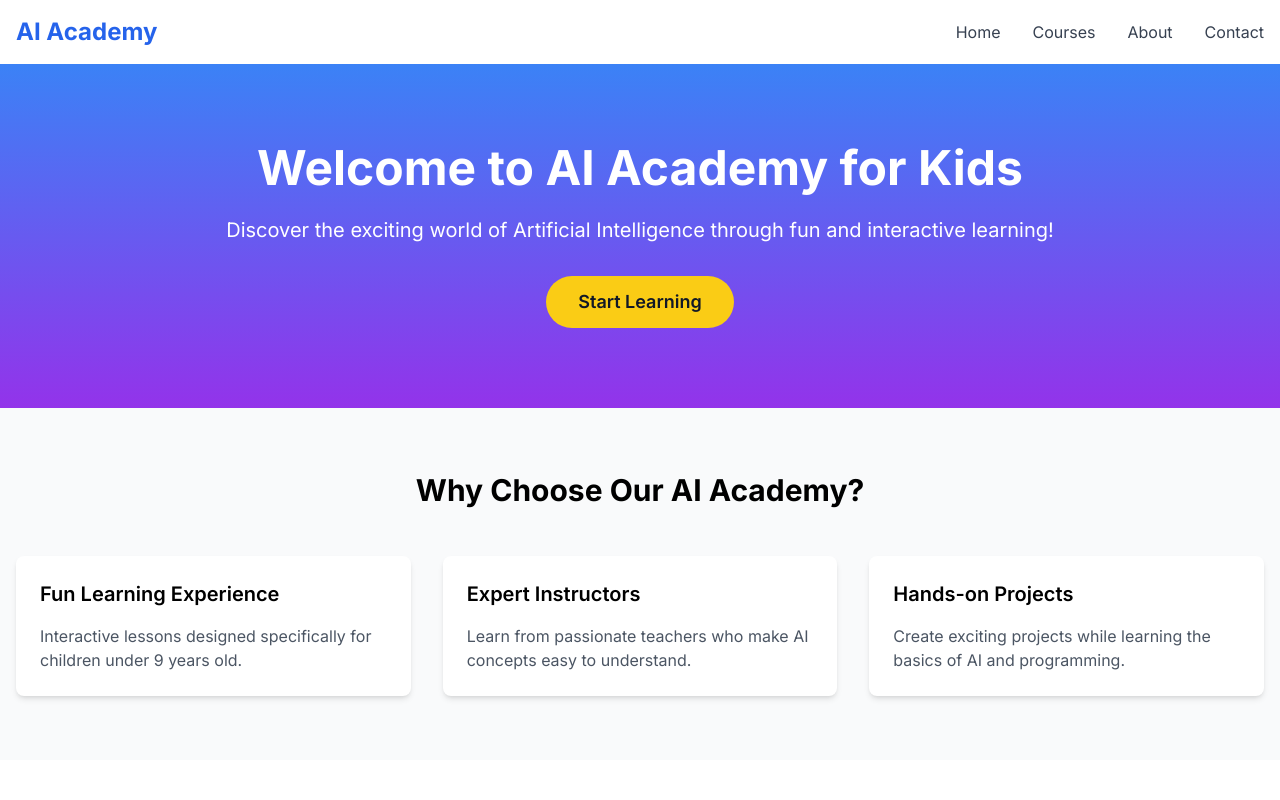
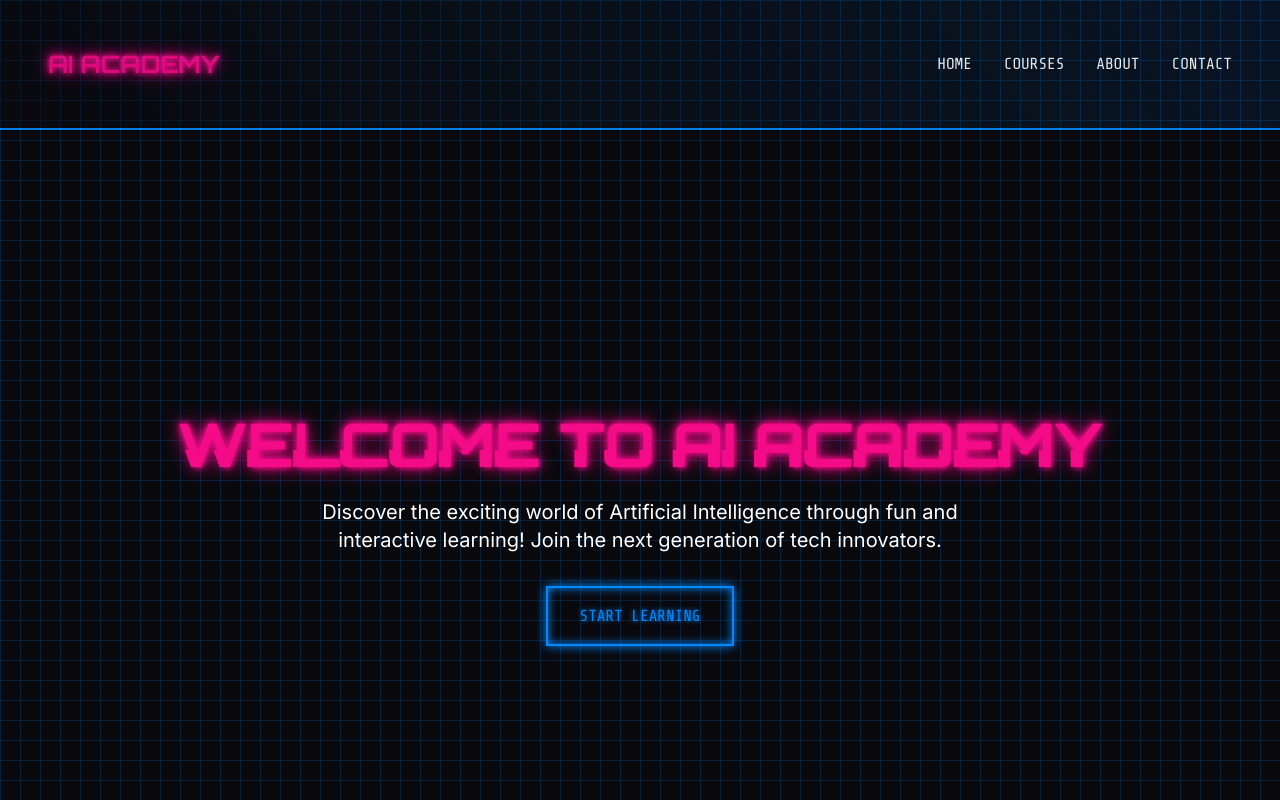
Before and after one commit to yamatokhee/ai-academy, a Next.js app: page / in a window 1280 px wide. Shown: the top 800 px of the page. Built offline with nearby package versions, Linux system fonts and the light colour scheme.

Commit message:
Add cyberpunk theme with animations and neon effects

```diff
--- a/app/layout.tsx
+++ b/app/layout.tsx
@@ -2,6 +2,7 @@ import React from 'react'
 import type { Metadata } from 'next'
 import { Inter } from 'next/font/google'
 import './globals.css'
+import './styles/cyberpunk.css'
 import Link from 'next/link'
 
 const inter = Inter({ subsets: ['latin'] })
@@ -18,25 +19,26 @@ export default function RootLayout({
 }) {
   return (
     <html lang="en">
-      <body className={inter.className}>
+      <body className={`${inter.className} cyberpunk-container`}>
+        <div className="grid-background"></div>
         {/* Navigation */}
-        <nav className="bg-white shadow-md">
+        <nav className="cyberpunk-header">
           <div className="container mx-auto px-4">
             <div className="flex justify-between items-center h-16">
-              <Link href="/" className="text-2xl font-bold text-blue-600">
+              <Link href="/" className="cyberpunk-text text-2xl font-bold">
                 AI Academy
               </Link>
-              <div className="hidden md:flex space-x-8">
-                <Link href="/" className="text-gray-700 hover:text-blue-600">
+              <div className="hidden md:flex space-x-8 cyberpunk-nav">
+                <Link href="/" className="text-white hover:text-accent-2 transition-colors">
                   Home
                 </Link>
-                <Link href="/courses" className="text-gray-700 hover:text-blue-600">
+                <Link href="/courses" className="text-white hover:text-accent-2 transition-colors">
                   Courses
                 </Link>
-                <Link href="/about" className="text-gray-700 hover:text-blue-600">
+                <Link href="/about" className="text-white hover:text-accent-2 transition-colors">
                   About
                 </Link>
-                <Link href="/contact" className="text-gray-700 hover:text-blue-600">
+                <Link href="/contact" className="text-white hover:text-accent-2 transition-colors">
                   Contact
                 </Link>
               </div>
@@ -47,40 +49,40 @@ export default function RootLayout({
         {children}
 
         {/* Footer */}
-        <footer className="bg-gray-800 text-white py-8">
+        <footer className="bg-primary-dark text-white py-8 border-t-2 border-neon-border">
           <div className="container mx-auto px-4">
             <div className="grid grid-cols-1 md:grid-cols-3 gap-8">
               <div>
-                <h3 className="text-xl font-semibold mb-4">AI Academy</h3>
+                <h3 className="cyberpunk-text text-xl font-semibold mb-4">AI Academy</h3>
                 <p className="text-gray-400">Making AI learning fun and accessible for kids.</p>
               </div>
               <div>
-                <h3 className="text-xl font-semibold mb-4">Quick Links</h3>
+                <h3 className="text-xl font-semibold mb-4 text-accent-2">Quick Links</h3>
                 <ul className="space-y-2">
                   <li>
-                    <Link href="/courses" className="text-gray-400 hover:text-white">
+                    <Link href="/courses" className="text-gray-400 hover:text-accent-2 transition-colors">
                       Our Courses
                     </Link>
                   </li>
                   <li>
-                    <Link href="/about" className="text-gray-400 hover:text-white">
+                    <Link href="/about" className="text-gray-400 hover:text-accent-2 transition-colors">
                       About Us
                     </Link>
                   </li>
                   <li>
-                    <Link href="/contact" className="text-gray-400 hover:text-white">
+                    <Link href="/contact" className="text-gray-400 hover:text-accent-2 transition-colors">
                       Contact
                     </Link>
                   </li>
                 </ul>
               </div>
               <div>
-                <h3 className="text-xl font-semibold mb-4">Contact Us</h3>
+                <h3 className="text-xl font-semibold mb-4 text-accent-1">Contact Us</h3>
                 <p className="text-gray-400">Email: info@aiacademy.com</p>
                 <p className="text-gray-400">Phone: (123) 456-7890</p>
               </div>
             </div>
-            <div className="border-t border-gray-700 mt-8 pt-8 text-center">
+            <div className="border-t border-gray-800 mt-8 pt-8 text-center">
               <p className="text-gray-400">&copy; {new Date().getFullYear()} AI Academy. All rights reserved.</p>
             </div>
           </div>
--- a/app/page.tsx
+++ b/app/page.tsx
@@ -1,18 +1,26 @@
-import Image from 'next/image'
+import React from 'react'
 import Link from 'next/link'
 
 export default function Home() {
   return (
     <main className="min-h-screen">
       {/* Hero Section */}
-      <section className="bg-gradient-to-b from-blue-500 to-purple-600 text-white py-20">
-        <div className="container mx-auto px-4">
+      <section className="relative h-screen flex items-center justify-center overflow-hidden">
+        <div className="absolute inset-0 z-0">
+          <div className="grid-background"></div>
+        </div>
+        <div className="container mx-auto px-4 z-10">
           <div className="flex flex-col items-center text-center">
-            <h1 className="text-5xl font-bold mb-6">Welcome to AI Academy for Kids</h1>
-            <p className="text-xl mb-8">Discover the exciting world of Artificial Intelligence through fun and interactive learning!</p>
+            <h1 className="cyberpunk-text text-6xl font-bold mb-6 glitch-effect" data-text="Welcome to AI Academy">
+              Welcome to AI Academy
+            </h1>
+            <p className="text-white text-xl mb-8 max-w-2xl">
+              Discover the exciting world of Artificial Intelligence through fun and interactive learning!
+              Join the next generation of tech innovators.
+            </p>
             <Link
               href="/courses"
-              className="bg-yellow-400 text-gray-900 px-8 py-3 rounded-full text-lg font-semibold hover:bg-yellow-300 transition-colors"
+              className="neon-button"
             >
               Start Learning
             </Link>
@@ -21,65 +29,79 @@ export default function Home() {
       </section>
 
       {/* Features Section */}
-      <section className="py-16 bg-gray-50">
+      <section className="py-16 relative">
         <div className="container mx-auto px-4">
-          <h2 className="text-3xl font-bold text-center mb-12">Why Choose Our AI Academy?</h2>
+          <h2 className="cyberpunk-text text-3xl font-bold text-center mb-12">Why Choose Our AI Academy?</h2>
           <div className="grid grid-cols-1 md:grid-cols-3 gap-8">
-            <div className="bg-white p-6 rounded-lg shadow-md">
-              <h3 className="text-xl font-semibold mb-4">Fun Learning Experience</h3>
-              <p className="text-gray-600">Interactive lessons designed specifically for children under 9 years old.</p>
+            <div className="cyberpunk-card p-6">
+              <h3 className="text-xl font-semibold mb-4 text-accent-2">Fun Learning Experience</h3>
+              <p className="text-gray-300">
+                Interactive lessons designed specifically for children under 9 years old.
+              </p>
             </div>
-            <div className="bg-white p-6 rounded-lg shadow-md">
-              <h3 className="text-xl font-semibold mb-4">Expert Instructors</h3>
-              <p className="text-gray-600">Learn from passionate teachers who make AI concepts easy to understand.</p>
+            <div className="cyberpunk-card p-6">
+              <h3 className="text-xl font-semibold mb-4 text-accent-1">Expert Instructors</h3>
+              <p className="text-gray-300">
+                Learn from passionate teachers who make AI concepts easy to understand.
+              </p>
             </div>
-            <div className="bg-white p-6 rounded-lg shadow-md">
-              <h3 className="text-xl font-semibold mb-4">Hands-on Projects</h3>
-              <p className="text-gray-600">Create exciting projects while learning the basics of AI and programming.</p>
+            <div className="cyberpunk-card p-6">
+              <h3 className="text-xl font-semibold mb-4 text-accent-3">Hands-on Projects</h3>
+              <p className="text-gray-300">
+                Create exciting projects while learning the basics of AI and programming.
+              </p>
             </div>
           </div>
         </div>
       </section>
 
       {/* Courses Preview Section */}
-      <section className="py-16">
+      <section className="py-16 relative">
         <div className="container mx-auto px-4">
-          <h2 className="text-3xl font-bold text-center mb-12">Our Courses</h2>
+          <h2 className="cyberpunk-text text-3xl font-bold text-center mb-12">Featured Courses</h2>
           <div className="grid grid-cols-1 md:grid-cols-2 lg:grid-cols-3 gap-8">
-            <div className="bg-white rounded-lg overflow-hidden shadow-md">
-              <div className="h-48 bg-blue-200"></div>
+            <div className="cyberpunk-card overflow-hidden">
+              <div className="h-48 bg-gradient-to-r from-accent-1 to-accent-2 flex items-center justify-center">
+                <span className="text-4xl">🎮</span>
+              </div>
               <div className="p-6">
-                <h3 className="text-xl font-semibold mb-2">Introduction to AI</h3>
-                <p className="text-gray-600 mb-4">Perfect for beginners! Learn the basics of AI through fun activities.</p>
+                <h3 className="text-xl font-semibold mb-2 text-accent-2">AI Explorers</h3>
+                <p className="text-gray-300 mb-4">Perfect for beginners! Learn the basics of AI through fun activities.</p>
                 <Link
                   href="/courses/intro-to-ai"
-                  className="text-blue-500 font-semibold hover:text-blue-600"
+                  className="text-accent-2 font-semibold hover:text-accent-1 transition-colors"
                 >
                   Learn More →
                 </Link>
               </div>
             </div>
-            <div className="bg-white rounded-lg overflow-hidden shadow-md">
-              <div className="h-48 bg-green-200"></div>
+
+            <div className="cyberpunk-card overflow-hidden">
+              <div className="h-48 bg-gradient-to-r from-accent-2 to-accent-3 flex items-center justify-center">
+                <span className="text-4xl">🤖</span>
+              </div>
               <div className="p-6">
-                <h3 className="text-xl font-semibold mb-2">Robot Friends</h3>
-                <p className="text-gray-600 mb-4">Create and program your own virtual robot companion!</p>
+                <h3 className="text-xl font-semibold mb-2 text-accent-1">AI & Games</h3>
+                <p className="text-gray-300 mb-4">Create your own AI-powered games and learn machine learning!</p>
                 <Link
-                  href="/courses/robot-friends"
-                  className="text-blue-500 font-semibold hover:text-blue-600"
+                  href="/courses/ai-games"
+                  className="text-accent-1 font-semibold hover:text-accent-2 transition-colors"
                 >
                   Learn More →
                 </Link>
               </div>
             </div>
-            <div className="bg-white rounded-lg overflow-hidden shadow-md">
-              <div className="h-48 bg-purple-200"></div>
+
+            <div className="cyberpunk-card overflow-hidden">
+              <div className="h-48 bg-gradient-to-r from-accent-3 to-accent-1 flex items-center justify-center">
+                <span className="text-4xl">🎨</span>
+              </div>
               <div className="p-6">
-                <h3 className="text-xl font-semibold mb-2">Creative AI Art</h3>
-                <p className="text-gray-600 mb-4">Make amazing artwork using AI tools and techniques!</p>
+                <h3 className="text-xl font-semibold mb-2 text-accent-3">Creative AI</h3>
+                <p className="text-gray-300 mb-4">Explore how AI can help create amazing artwork and music!</p>
                 <Link
-                  href="/courses/ai-art"
-                  className="text-blue-500 font-semibold hover:text-blue-600"
+                  href="/courses/creative-ai"
+                  className="text-accent-3 font-semibold hover:text-accent-1 transition-colors"
                 >
                   Learn More →
                 </Link>
@@ -90,13 +112,15 @@ export default function Home() {
       </section>
 
       {/* Call to Action */}
-      <section className="bg-blue-600 text-white py-16">
+      <section className="py-16 relative">
         <div className="container mx-auto px-4 text-center">
-          <h2 className="text-3xl font-bold mb-6">Ready to Start Learning?</h2>
-          <p className="text-xl mb-8">Join our AI Academy today and begin an amazing journey into the world of technology!</p>
+          <h2 className="cyberpunk-text text-3xl font-bold mb-6">Ready to Start Learning?</h2>
+          <p className="text-white text-xl mb-8">
+            Join our AI Academy today and begin an amazing journey into the world of technology!
+          </p>
           <Link
             href="/contact"
-            className="bg-white text-blue-600 px-8 py-3 rounded-full text-lg font-semibold hover:bg-gray-100 transition-colors"
+            className="neon-button"
           >
             Contact Us
           </Link>
--- /dev/null
+++ b/app/styles/cyberpunk.css
@@ -0,0 +1,176 @@
+@import url('https://fonts.googleapis.com/css2?family=Orbitron:wght@400;500;600;700;800;900&family=Share+Tech+Mono&display=swap');
+
+:root {
+  --neon-text-color: #f40b88;
+  --neon-border-color: #08f;
+  --primary-dark: #0a0a0f;
+  --primary-light: #e6e6fa;
+  --accent-1: #f40b88;
+  --accent-2: #08f;
+  --accent-3: #0f0;
+  --glitch-color: rgba(244, 11, 136, 0.8);
+}
+
+.cyberpunk-text {
+  font-family: 'Orbitron', sans-serif;
+  text-transform: uppercase;
+  color: var(--neon-text-color);
+  text-shadow: 0 0 5px var(--neon-text-color),
+               0 0 10px var(--neon-text-color),
+               0 0 20px var(--neon-text-color);
+  animation: textFlicker 3s infinite alternate;
+}
+
+.cyberpunk-card {
+  background: rgba(10, 10, 15, 0.9);
+  border: 2px solid var(--neon-border-color);
+  box-shadow: 0 0 10px var(--neon-border-color),
+              inset 0 0 10px var(--neon-border-color);
+  backdrop-filter: blur(5px);
+  transition: all 0.3s ease;
+}
+
+.cyberpunk-card:hover {
+  transform: translateY(-5px);
+  box-shadow: 0 0 20px var(--neon-border-color),
+              inset 0 0 15px var(--neon-border-color);
+}
+
+.neon-button {
+  font-family: 'Share Tech Mono', monospace;
+  padding: 1rem 2rem;
+  border: 2px solid var(--neon-border-color);
+  color: var(--neon-border-color);
+  text-transform: uppercase;
+  background: transparent;
+  box-shadow: 0 0 10px var(--neon-border-color),
+              inset 0 0 10px var(--neon-border-color);
+  text-shadow: 0 0 5px var(--neon-border-color);
+  transition: all 0.3s ease;
+  position: relative;
+  overflow: hidden;
+}
+
+.neon-button:hover {
+  background: var(--neon-border-color);
+  color: var(--primary-dark);
+  box-shadow: 0 0 20px var(--neon-border-color);
+}
+
+.neon-button::before {
+  content: '';
+  position: absolute;
+  top: 0;
+  left: -100%;
+  width: 100%;
+  height: 100%;
+  background: linear-gradient(
+    90deg,
+    transparent,
+    rgba(8, 136, 255, 0.4),
+    transparent
+  );
+  transition: 0.5s;
+}
+
+.neon-button:hover::before {
+  left: 100%;
+}
+
+.glitch-effect {
+  position: relative;
+}
+
+.glitch-effect::before,
+.glitch-effect::after {
+  content: attr(data-text);
+  position: absolute;
+  top: 0;
+  left: 0;
+  width: 100%;
+  height: 100%;
+}
+
+.glitch-effect::before {
+  left: 2px;
+  text-shadow: -2px 0 var(--accent-2);
+  clip: rect(24px, 550px, 90px, 0);
+  animation: glitch-anim-2 3s infinite linear alternate-reverse;
+}
+
+.glitch-effect::after {
+  left: -2px;
+  text-shadow: -2px 0 var(--accent-1);
+  clip: rect(85px, 550px, 140px, 0);
+  animation: glitch-anim 2.5s infinite linear alternate-reverse;
+}
+
+@keyframes textFlicker {
+  0% {
+    text-shadow: 0 0 5px var(--neon-text-color),
+                 0 0 10px var(--neon-text-color),
+                 0 0 20px var(--neon-text-color);
+  }
+  50% {
+    text-shadow: 0 0 5px var(--neon-text-color),
+                 0 0 15px var(--neon-text-color),
+                 0 0 25px var(--neon-text-color),
+                 0 0 30px var(--neon-text-color);
+  }
+  100% {
+    text-shadow: 0 0 5px var(--neon-text-color),
+                 0 0 10px var(--neon-text-color),
+                 0 0 20px var(--neon-text-color);
+  }
+}
+
+@keyframes glitch-anim {
+  0% {
+    clip: rect(42px, 9999px, 44px, 0);
+  }
+  100% {
+    clip: rect(32px, 9999px, 162px, 0);
+  }
+}
+
+@keyframes glitch-anim-2 {
+  0% {
+    clip: rect(12px, 9999px, 52px, 0);
+  }
+  100% {
+    clip: rect(62px, 9999px, 82px, 0);
+  }
+}
+
+.grid-background {
+  background-image: linear-gradient(var(--accent-2) 1px, transparent 1px),
+                    linear-gradient(90deg, var(--accent-2) 1px, transparent 1px);
+  background-size: 20px 20px;
+  background-color: var(--primary-dark);
+  opacity: 0.1;
+  position: fixed;
+  top: 0;
+  left: 0;
+  width: 100%;
+  height: 100%;
+  z-index: -1;
+}
+
+.cyberpunk-container {
+  background-color: var(--primary-dark);
+  min-height: 100vh;
+  position: relative;
+  overflow: hidden;
+}
+
+.cyberpunk-header {
+  position: relative;
+  padding: 2rem;
+  background: linear-gradient(45deg, var(--primary-dark), rgba(8, 136, 255, 0.1));
+  border-bottom: 2px solid var(--neon-border-color);
+}
+
+.cyberpunk-nav {
+  font-family: 'Share Tech Mono', monospace;
+  text-transform: uppercase;
+}
```
